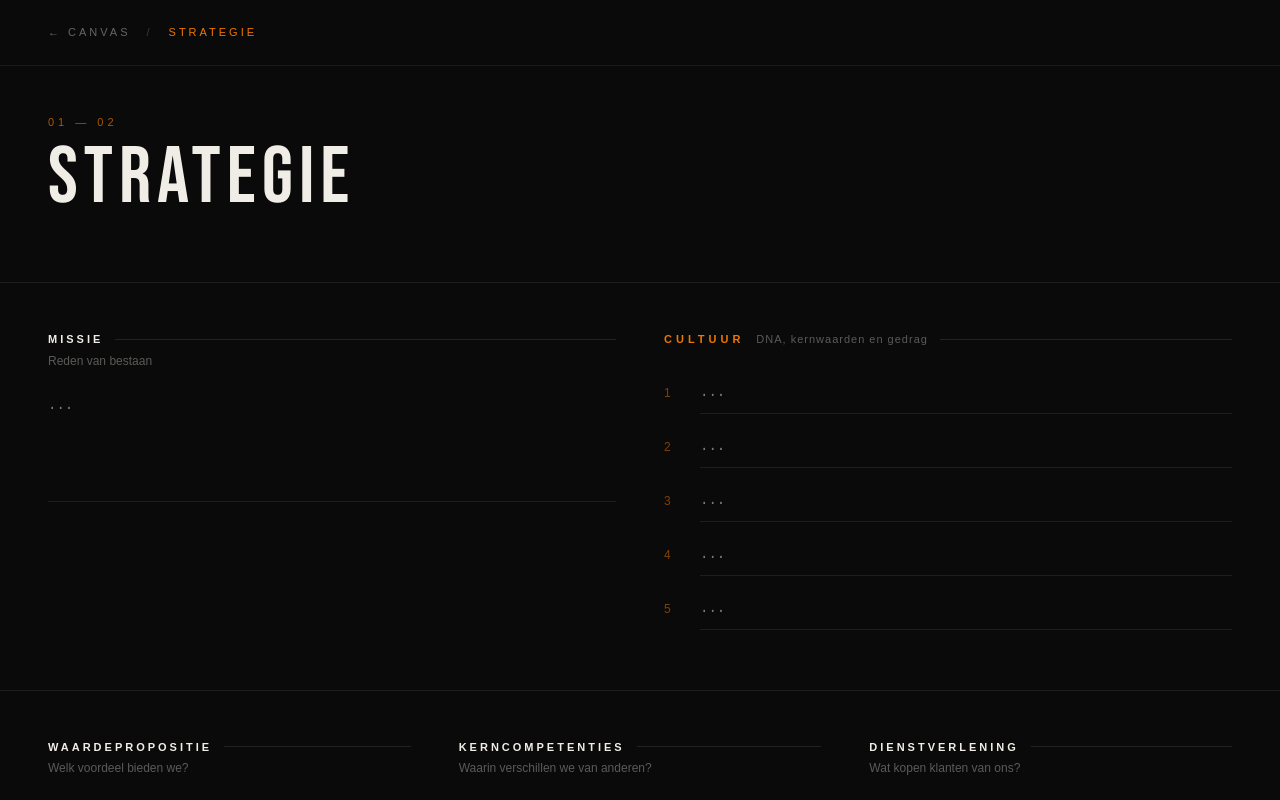
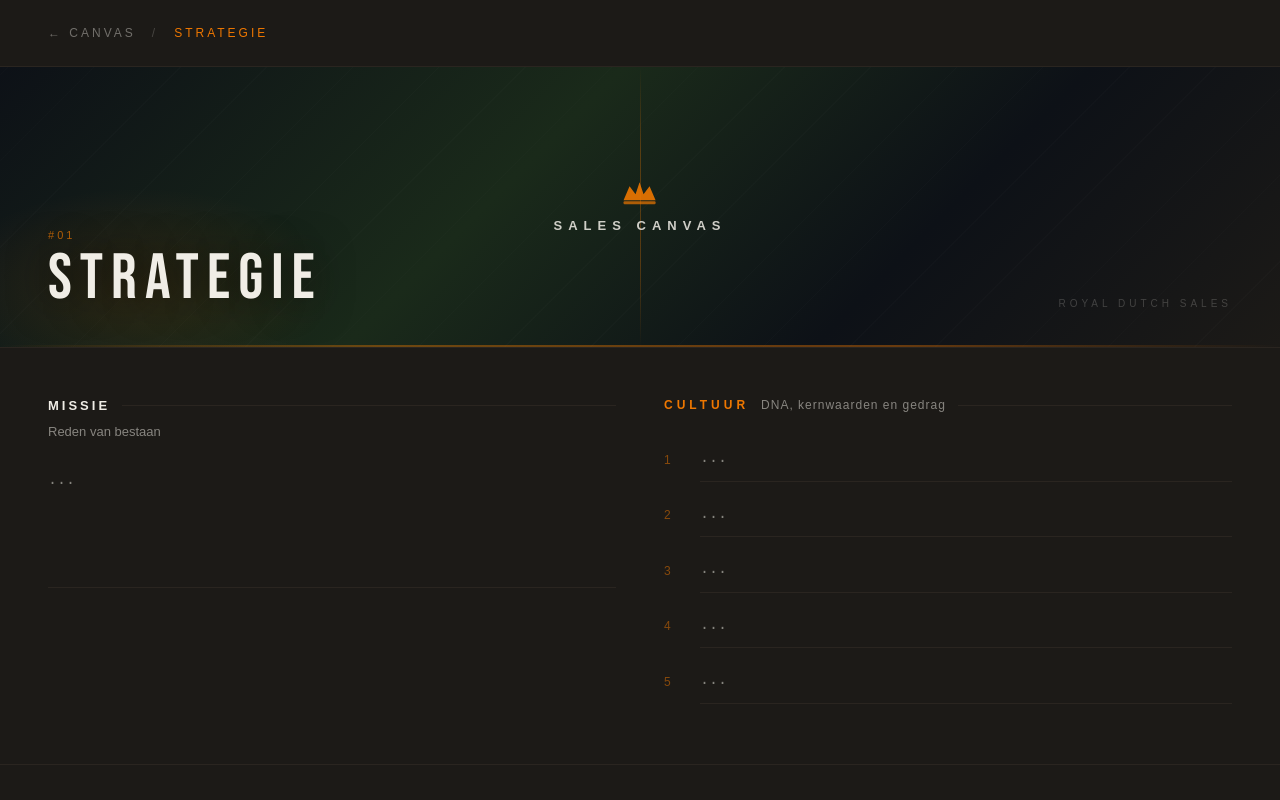
Before and after one commit to arnoceo-ops/arno-blog, a Next.js app: page /canvas/strategie in a window 1280 px wide. Shown: the top 800 px of the page. Built offline with nearby package versions, Linux system fonts and the light colour scheme; no server answers.

Commit message:
feat: canvas UI update - warm bg #1c1a17, grotere fonts, PageHero per sectie

```diff
--- a/app/canvas/mensen/page.tsx
+++ b/app/canvas/mensen/page.tsx
@@ -4,6 +4,7 @@ import { useState, useEffect, useCallback } from 'react'
 import { useUser } from '@clerk/nextjs'
 import { useSupabaseClient } from '@/lib/supabase'
 import Link from 'next/link'
+import { PageHero } from '@/components/canvas/PageHero'
 
 type FieldType = 'textarea' | 'input'
 
@@ -45,22 +46,22 @@ async function getArnoBotFeedback(label: string, sub: string, answer: string): P
 }
 
 const s = {
-  page: { backgroundColor: '#0a0a0a', minHeight: '100vh', color: '#f0ede6', fontFamily: 'var(--font-barlow, sans-serif)' } as React.CSSProperties,
-  nav: { display: 'flex', alignItems: 'center', gap: '16px', padding: '24px 48px', fontSize: '11px', letterSpacing: '3px', borderBottom: '1px solid #1a1a1a' } as React.CSSProperties,
+  page: { backgroundColor: '#1c1a17', minHeight: '100vh', color: '#f0ede6', fontFamily: 'var(--font-barlow, sans-serif)' } as React.CSSProperties,
+  nav: { display: 'flex', alignItems: 'center', gap: '16px', padding: '24px 48px', fontSize: '12px', letterSpacing: '3px', borderBottom: '1px solid #2a2520' } as React.CSSProperties,
   pageHeader: { padding: '48px 48px 0', marginBottom: '64px' } as React.CSSProperties,
-  pageTag: { color: '#EE7700', fontSize: '11px', letterSpacing: '4px', marginBottom: '8px', opacity: 0.7 } as React.CSSProperties,
-  pageTitle: { fontFamily: 'var(--font-bebas), sans-serif', fontSize: '80px', letterSpacing: '6px', color: '#f0ede6', margin: 0, lineHeight: 1 } as React.CSSProperties,
-  sectionDivider: { borderTop: '1px solid #1e1e1e', padding: '48px 48px 0' } as React.CSSProperties,
-  fieldLabel: { fontSize: '11px', fontWeight: 700, letterSpacing: '3px', color: '#f0ede6', marginBottom: '4px', display: 'flex', alignItems: 'center', gap: '12px' } as React.CSSProperties,
-  fieldLabelLine: { flex: 1, height: '1px', backgroundColor: '#222' } as React.CSSProperties,
-  fieldSub: { fontSize: '12px', color: '#f0ede6', opacity: 0.35, marginBottom: '12px' } as React.CSSProperties,
-  textarea: { width: '100%', backgroundColor: 'transparent', border: 'none', borderBottom: '1px solid #1e1e1e', color: '#f0ede6', fontSize: '14px', padding: '12px 0', resize: 'none' as const, outline: 'none', fontFamily: 'var(--font-space-mono, monospace)', lineHeight: 1.7, minHeight: '100px', boxSizing: 'border-box' as const },
-  input: { width: '100%', backgroundColor: 'transparent', border: 'none', borderBottom: '1px solid #1e1e1e', color: '#f0ede6', fontSize: '14px', padding: '10px 0', outline: 'none', fontFamily: 'var(--font-space-mono, monospace)', boxSizing: 'border-box' as const },
-  arnobotBtn: { marginTop: '8px', background: 'none', border: 'none', color: '#EE7700', fontSize: '10px', letterSpacing: '2px', cursor: 'pointer', padding: '0' } as React.CSSProperties,
-  arnobotBox: { marginTop: '12px', borderLeft: '2px solid #EE7700', paddingLeft: '12px', fontSize: '12px', lineHeight: 1.7, color: '#f0ede6', opacity: 0.7, fontFamily: 'var(--font-space-mono, monospace)' } as React.CSSProperties,
-  saveStatus: { position: 'fixed' as const, bottom: '24px', right: '24px', fontSize: '10px', letterSpacing: '3px', color: '#EE7700', opacity: 0.6 },
-  groupLabel: { fontSize: '11px', fontWeight: 700, letterSpacing: '4px', color: '#EE7700', marginBottom: '24px', display: 'flex', alignItems: 'center', gap: '12px' } as React.CSSProperties,
-  groupSub: { fontSize: '11px', color: '#f0ede6', opacity: 0.35, letterSpacing: '1px', fontWeight: 400 } as React.CSSProperties,
+  pageTag: { color: '#EE7700', fontSize: '12px', letterSpacing: '4px', marginBottom: '8px', opacity: 0.8 } as React.CSSProperties,
+  pageTitle: { fontFamily: 'var(--font-bebas), sans-serif', fontSize: '96px', letterSpacing: '8px', color: '#f0ede6', margin: 0, lineHeight: 1 } as React.CSSProperties,
+  sectionDivider: { borderTop: '1px solid #2a2520', padding: '48px 48px 0' } as React.CSSProperties,
+  fieldLabel: { fontSize: '13px', fontWeight: 700, letterSpacing: '3px', color: '#f0ede6', marginBottom: '6px', display: 'flex', alignItems: 'center', gap: '12px' } as React.CSSProperties,
+  fieldLabelLine: { flex: 1, height: '1px', backgroundColor: '#2a2520' } as React.CSSProperties,
+  fieldSub: { fontSize: '13px', color: '#f0ede6', opacity: 0.5, marginBottom: '14px' } as React.CSSProperties,
+  textarea: { width: '100%', backgroundColor: 'transparent', border: 'none', borderBottom: '1px solid #2a2520', color: '#f0ede6', fontSize: '15px', padding: '12px 0', resize: 'none' as const, outline: 'none', fontFamily: 'var(--font-space-mono, monospace)', lineHeight: 1.8, minHeight: '100px', boxSizing: 'border-box' as const },
+  input: { width: '100%', backgroundColor: 'transparent', border: 'none', borderBottom: '1px solid #2a2520', color: '#f0ede6', fontSize: '15px', padding: '10px 0', outline: 'none', fontFamily: 'var(--font-space-mono, monospace)', boxSizing: 'border-box' as const },
+  arnobotBtn: { marginTop: '8px', background: 'none', border: 'none', color: '#EE7700', fontSize: '11px', letterSpacing: '2px', cursor: 'pointer', padding: '0' } as React.CSSProperties,
+  arnobotBox: { marginTop: '12px', borderLeft: '2px solid #EE7700', paddingLeft: '12px', fontSize: '13px', lineHeight: 1.8, color: '#f0ede6', opacity: 0.75, fontFamily: 'var(--font-space-mono, monospace)' } as React.CSSProperties,
+  saveStatus: { position: 'fixed' as const, bottom: '24px', right: '24px', fontSize: '11px', letterSpacing: '3px', color: '#EE7700', opacity: 0.7 },
+  groupLabel: { fontSize: '12px', fontWeight: 700, letterSpacing: '4px', color: '#EE7700', marginBottom: '24px', display: 'flex', alignItems: 'center', gap: '12px' } as React.CSSProperties,
+  groupSub: { fontSize: '12px', color: '#f0ede6', opacity: 0.5, letterSpacing: '1px', fontWeight: 400 } as React.CSSProperties,
 }
 
 interface FieldProps {
@@ -208,10 +209,7 @@ export default function MensenPage() {
         <span style={{ color: '#EE7700' }}>MENSEN</span>
       </nav>
 
-      <div style={s.pageHeader}>
-        <p style={s.pageTag}>03 — 04</p>
-        <h1 style={s.pageTitle}>MENSEN</h1>
-      </div>
+      <PageHero number={2} title="MENSEN" />
 
       {/* PAGINA 3 */}
 
--- a/app/canvas/strategie/page.tsx
+++ b/app/canvas/strategie/page.tsx
@@ -4,6 +4,7 @@ import { useState, useEffect, useCallback } from 'react'
 import { useUser } from '@clerk/nextjs'
 import { useSupabaseClient } from '@/lib/supabase'
 import Link from 'next/link'
+import { PageHero } from '@/components/canvas/PageHero'
 
 type FieldType = 'textarea' | 'input'
 
@@ -71,22 +72,22 @@ async function getArnoBotFeedback(label: string, sub: string, answer: string): P
 }
 
 const s = {
-  page: { backgroundColor: '#0a0a0a', minHeight: '100vh', color: '#f0ede6', fontFamily: 'var(--font-barlow, sans-serif)' } as React.CSSProperties,
-  nav: { display: 'flex', alignItems: 'center', gap: '16px', padding: '24px 48px', fontSize: '11px', letterSpacing: '3px', borderBottom: '1px solid #1a1a1a' } as React.CSSProperties,
+  page: { backgroundColor: '#1c1a17', minHeight: '100vh', color: '#f0ede6', fontFamily: 'var(--font-barlow, sans-serif)' } as React.CSSProperties,
+  nav: { display: 'flex', alignItems: 'center', gap: '16px', padding: '24px 48px', fontSize: '12px', letterSpacing: '3px', borderBottom: '1px solid #2a2520' } as React.CSSProperties,
   pageHeader: { padding: '48px 48px 0', marginBottom: '64px' } as React.CSSProperties,
-  pageTag: { color: '#EE7700', fontSize: '11px', letterSpacing: '4px', marginBottom: '8px', opacity: 0.7 } as React.CSSProperties,
-  pageTitle: { fontFamily: 'var(--font-bebas), sans-serif', fontSize: '80px', letterSpacing: '6px', color: '#f0ede6', margin: 0, lineHeight: 1 } as React.CSSProperties,
-  sectionDivider: { borderTop: '1px solid #1e1e1e', padding: '48px 48px 0' } as React.CSSProperties,
-  fieldLabel: { fontSize: '11px', fontWeight: 700, letterSpacing: '3px', color: '#f0ede6', marginBottom: '4px', display: 'flex', alignItems: 'center', gap: '12px' } as React.CSSProperties,
-  fieldLabelLine: { flex: 1, height: '1px', backgroundColor: '#222' } as React.CSSProperties,
-  fieldSub: { fontSize: '12px', color: '#f0ede6', opacity: 0.35, marginBottom: '12px' } as React.CSSProperties,
-  textarea: { width: '100%', backgroundColor: 'transparent', border: 'none', borderBottom: '1px solid #1e1e1e', color: '#f0ede6', fontSize: '14px', padding: '12px 0', resize: 'none' as const, outline: 'none', fontFamily: 'var(--font-space-mono, monospace)', lineHeight: 1.7, minHeight: '100px', boxSizing: 'border-box' as const },
-  input: { width: '100%', backgroundColor: 'transparent', border: 'none', borderBottom: '1px solid #1e1e1e', color: '#f0ede6', fontSize: '14px', padding: '10px 0', outline: 'none', fontFamily: 'var(--font-space-mono, monospace)', boxSizing: 'border-box' as const },
-  arnobotBtn: { marginTop: '8px', background: 'none', border: 'none', color: '#EE7700', fontSize: '10px', letterSpacing: '2px', cursor: 'pointer', padding: '0' } as React.CSSProperties,
-  arnobotBox: { marginTop: '12px', borderLeft: '2px solid #EE7700', paddingLeft: '12px', fontSize: '12px', lineHeight: 1.7, color: '#f0ede6', opacity: 0.7, fontFamily: 'var(--font-space-mono, monospace)' } as React.CSSProperties,
-  saveStatus: { position: 'fixed' as const, bottom: '24px', right: '24px', fontSize: '10px', letterSpacing: '3px', color: '#EE7700', opacity: 0.6 },
-  groupLabel: { fontSize: '11px', fontWeight: 700, letterSpacing: '4px', color: '#EE7700', marginBottom: '24px', display: 'flex', alignItems: 'center', gap: '12px' } as React.CSSProperties,
-  groupSub: { fontSize: '11px', color: '#f0ede6', opacity: 0.35, letterSpacing: '1px', fontWeight: 400 } as React.CSSProperties,
+  pageTag: { color: '#EE7700', fontSize: '12px', letterSpacing: '4px', marginBottom: '8px', opacity: 0.8 } as React.CSSProperties,
+  pageTitle: { fontFamily: 'var(--font-bebas), sans-serif', fontSize: '96px', letterSpacing: '8px', color: '#f0ede6', margin: 0, lineHeight: 1 } as React.CSSProperties,
+  sectionDivider: { borderTop: '1px solid #2a2520', padding: '48px 48px 0' } as React.CSSProperties,
+  fieldLabel: { fontSize: '13px', fontWeight: 700, letterSpacing: '3px', color: '#f0ede6', marginBottom: '6px', display: 'flex', alignItems: 'center', gap: '12px' } as React.CSSProperties,
+  fieldLabelLine: { flex: 1, height: '1px', backgroundColor: '#2a2520' } as React.CSSProperties,
+  fieldSub: { fontSize: '13px', color: '#f0ede6', opacity: 0.5, marginBottom: '14px' } as React.CSSProperties,
+  textarea: { width: '100%', backgroundColor: 'transparent', border: 'none', borderBottom: '1px solid #2a2520', color: '#f0ede6', fontSize: '15px', padding: '12px 0', resize: 'none' as const, outline: 'none', fontFamily: 'var(--font-space-mono, monospace)', lineHeight: 1.8, minHeight: '100px', boxSizing: 'border-box' as const },
+  input: { width: '100%', backgroundColor: 'transparent', border: 'none', borderBottom: '1px solid #2a2520', color: '#f0ede6', fontSize: '15px', padding: '10px 0', outline: 'none', fontFamily: 'var(--font-space-mono, monospace)', boxSizing: 'border-box' as const },
+  arnobotBtn: { marginTop: '8px', background: 'none', border: 'none', color: '#EE7700', fontSize: '11px', letterSpacing: '2px', cursor: 'pointer', padding: '0' } as React.CSSProperties,
+  arnobotBox: { marginTop: '12px', borderLeft: '2px solid #EE7700', paddingLeft: '12px', fontSize: '13px', lineHeight: 1.8, color: '#f0ede6', opacity: 0.75, fontFamily: 'var(--font-space-mono, monospace)' } as React.CSSProperties,
+  saveStatus: { position: 'fixed' as const, bottom: '24px', right: '24px', fontSize: '11px', letterSpacing: '3px', color: '#EE7700', opacity: 0.7 },
+  groupLabel: { fontSize: '12px', fontWeight: 700, letterSpacing: '4px', color: '#EE7700', marginBottom: '24px', display: 'flex', alignItems: 'center', gap: '12px' } as React.CSSProperties,
+  groupSub: { fontSize: '12px', color: '#f0ede6', opacity: 0.5, letterSpacing: '1px', fontWeight: 400 } as React.CSSProperties,
 }
 
 // ── FIELD COMPONENT — buiten StrategiePage zodat React niet remount op elke render ──
@@ -230,10 +231,7 @@ export default function StrategiePage() {
         <span style={{ color: '#EE7700' }}>STRATEGIE</span>
       </nav>
 
-      <div style={s.pageHeader}>
-        <p style={s.pageTag}>01 — 02</p>
-        <h1 style={s.pageTitle}>STRATEGIE</h1>
-      </div>
+      <PageHero number={1} title="STRATEGIE" />
 
       {/* ROW 1: Missie + Cultuur */}
       <div style={{ ...s.sectionDivider, display: 'grid', gridTemplateColumns: '1fr 1fr', gap: '48px', paddingBottom: '48px' }}>
--- a/app/canvas/uitvoering/page.tsx
+++ b/app/canvas/uitvoering/page.tsx
@@ -4,6 +4,7 @@ import { useState, useEffect, useCallback } from 'react'
 import { useUser } from '@clerk/nextjs'
 import { useSupabaseClient } from '@/lib/supabase'
 import Link from 'next/link'
+import { PageHero } from '@/components/canvas/PageHero'
 
 type FieldType = 'textarea' | 'input'
 
@@ -76,22 +77,22 @@ async function getArnoBotFeedback(label: string, sub: string, answer: string): P
 }
 
 const s = {
-  page: { backgroundColor: '#0a0a0a', minHeight: '100vh', color: '#f0ede6', fontFamily: 'var(--font-barlow, sans-serif)' } as React.CSSProperties,
-  nav: { display: 'flex', alignItems: 'center', gap: '16px', padding: '24px 48px', fontSize: '11px', letterSpacing: '3px', borderBottom: '1px solid #1a1a1a' } as React.CSSProperties,
+  page: { backgroundColor: '#1c1a17', minHeight: '100vh', color: '#f0ede6', fontFamily: 'var(--font-barlow, sans-serif)' } as React.CSSProperties,
+  nav: { display: 'flex', alignItems: 'center', gap: '16px', padding: '24px 48px', fontSize: '12px', letterSpacing: '3px', borderBottom: '1px solid #2a2520' } as React.CSSProperties,
   pageHeader: { padding: '48px 48px 0', marginBottom: '64px' } as React.CSSProperties,
-  pageTag: { color: '#EE7700', fontSize: '11px', letterSpacing: '4px', marginBottom: '8px', opacity: 0.7 } as React.CSSProperties,
-  pageTitle: { fontFamily: 'var(--font-bebas), sans-serif', fontSize: '80px', letterSpacing: '6px', color: '#f0ede6', margin: 0, lineHeight: 1 } as React.CSSProperties,
-  sectionDivider: { borderTop: '1px solid #1e1e1e', padding: '48px 48px 0' } as React.CSSProperties,
-  fieldLabel: { fontSize: '11px', fontWeight: 700, letterSpacing: '3px', color: '#f0ede6', marginBottom: '4px', display: 'flex', alignItems: 'center', gap: '12px' } as React.CSSProperties,
-  fieldLabelLine: { flex: 1, height: '1px', backgroundColor: '#222' } as React.CSSProperties,
-  fieldSub: { fontSize: '12px', color: '#f0ede6', opacity: 0.35, marginBottom: '12px' } as React.CSSProperties,
-  textarea: { width: '100%', backgroundColor: 'transparent', border: 'none', borderBottom: '1px solid #1e1e1e', color: '#f0ede6', fontSize: '14px', padding: '12px 0', resize: 'none' as const, outline: 'none', fontFamily: 'var(--font-space-mono, monospace)', lineHeight: 1.7, minHeight: '90px', boxSizing: 'border-box' as const },
-  input: { width: '100%', backgroundColor: 'transparent', border: 'none', borderBottom: '1px solid #1e1e1e', color: '#f0ede6', fontSize: '14px', padding: '10px 0', outline: 'none', fontFamily: 'var(--font-space-mono, monospace)', boxSizing: 'border-box' as const },
-  arnobotBtn: { marginTop: '8px', background: 'none', border: 'none', color: '#EE7700', fontSize: '10px', letterSpacing: '2px', cursor: 'pointer', padding: '0' } as React.CSSProperties,
-  arnobotBox: { marginTop: '12px', borderLeft: '2px solid #EE7700', paddingLeft: '12px', fontSize: '12px', lineHeight: 1.7, color: '#f0ede6', opacity: 0.7, fontFamily: 'var(--font-space-mono, monospace)' } as React.CSSProperties,
-  saveStatus: { position: 'fixed' as const, bottom: '24px', right: '24px', fontSize: '10px', letterSpacing: '3px', color: '#EE7700', opacity: 0.6 },
-  groupLabel: { fontSize: '11px', fontWeight: 700, letterSpacing: '4px', color: '#EE7700', marginBottom: '8px', display: 'flex', alignItems: 'center', gap: '12px' } as React.CSSProperties,
-  groupSub: { fontSize: '11px', color: '#f0ede6', opacity: 0.35, letterSpacing: '1px', fontWeight: 400 } as React.CSSProperties,
+  pageTag: { color: '#EE7700', fontSize: '12px', letterSpacing: '4px', marginBottom: '8px', opacity: 0.8 } as React.CSSProperties,
+  pageTitle: { fontFamily: 'var(--font-bebas), sans-serif', fontSize: '96px', letterSpacing: '8px', color: '#f0ede6', margin: 0, lineHeight: 1 } as React.CSSProperties,
+  sectionDivider: { borderTop: '1px solid #2a2520', padding: '48px 48px 0' } as React.CSSProperties,
+  fieldLabel: { fontSize: '13px', fontWeight: 700, letterSpacing: '3px', color: '#f0ede6', marginBottom: '6px', display: 'flex', alignItems: 'center', gap: '12px' } as React.CSSProperties,
+  fieldLabelLine: { flex: 1, height: '1px', backgroundColor: '#2a2520' } as React.CSSProperties,
+  fieldSub: { fontSize: '13px', color: '#f0ede6', opacity: 0.5, marginBottom: '14px' } as React.CSSProperties,
+  textarea: { width: '100%', backgroundColor: 'transparent', border: 'none', borderBottom: '1px solid #2a2520', color: '#f0ede6', fontSize: '15px', padding: '12px 0', resize: 'none' as const, outline: 'none', fontFamily: 'var(--font-space-mono, monospace)', lineHeight: 1.8, minHeight: '100px', boxSizing: 'border-box' as const },
+  input: { width: '100%', backgroundColor: 'transparent', border: 'none', borderBottom: '1px solid #2a2520', color: '#f0ede6', fontSize: '15px', padding: '10px 0', outline: 'none', fontFamily: 'var(--font-space-mono, monospace)', boxSizing: 'border-box' as const },
+  arnobotBtn: { marginTop: '8px', background: 'none', border: 'none', color: '#EE7700', fontSize: '11px', letterSpacing: '2px', cursor: 'pointer', padding: '0' } as React.CSSProperties,
+  arnobotBox: { marginTop: '12px', borderLeft: '2px solid #EE7700', paddingLeft: '12px', fontSize: '13px', lineHeight: 1.8, color: '#f0ede6', opacity: 0.75, fontFamily: 'var(--font-space-mono, monospace)' } as React.CSSProperties,
+  saveStatus: { position: 'fixed' as const, bottom: '24px', right: '24px', fontSize: '11px', letterSpacing: '3px', color: '#EE7700', opacity: 0.7 },
+  groupLabel: { fontSize: '12px', fontWeight: 700, letterSpacing: '4px', color: '#EE7700', marginBottom: '24px', display: 'flex', alignItems: 'center', gap: '12px' } as React.CSSProperties,
+  groupSub: { fontSize: '12px', color: '#f0ede6', opacity: 0.5, letterSpacing: '1px', fontWeight: 400 } as React.CSSProperties,
 }
 
 interface FieldProps {
@@ -218,10 +219,7 @@ export default function UitvoeringPage() {
         <span style={{ color: '#EE7700' }}>UITVOERING</span>
       </nav>
 
-      <div style={s.pageHeader}>
-        <p style={s.pageTag}>05 — 06</p>
-        <h1 style={s.pageTitle}>UITVOERING</h1>
-      </div>
+      <PageHero number={3} title="UITVOERING" />
 
       {/* KWARTAALTHEMA */}
       <div style={{ ...s.sectionDivider, paddingBottom: '48px' }}>
--- /dev/null
+++ b/components/canvas/PageHero.tsx
@@ -0,0 +1,165 @@
+// PageHero.tsx
+// Plaatsen in: components/canvas/PageHero.tsx
+// Gebruik: <PageHero number={1} title="STRATEGIE" />
+
+import React from 'react'
+
+interface PageHeroProps {
+  number: number        // 1 = Strategie, 2 = Mensen, 3 = Uitvoering
+  title: string         // 'STRATEGIE' | 'MENSEN' | 'UITVOERING'
+}
+
+// Elk thema heeft een uniek gradient/patroon passend bij het originele document
+const themes: Record<number, { gradient: string; accent: string }> = {
+  1: {
+    // Strategie — koud, krachtig (beer/vis imagery in origineel)
+    gradient: 'linear-gradient(135deg, #0d1117 0%, #1a2a1a 40%, #0d1117 70%, #1c1a17 100%)',
+    accent: '#2a4a2a',
+  },
+  2: {
+    // Mensen — warm, menselijk (sollicitanten/Matrix imagery)
+    gradient: 'linear-gradient(135deg, #0d0d0d 0%, #1a1209 40%, #0d0d0d 70%, #1c1a17 100%)',
+    accent: '#3a2a10',
+  },
+  3: {
+    // Uitvoering — dynamisch, snel (atleet/cheetah imagery)
+    gradient: 'linear-gradient(135deg, #0a0f1a 0%, #1a1020 40%, #0a0f1a 70%, #1c1a17 100%)',
+    accent: '#1a1030',
+  },
+}
+
+export function PageHero({ number, title }: PageHeroProps) {
+  const theme = themes[number] || themes[1]
+
+  return (
+    <div style={{
+      position: 'relative',
+      width: '100%',
+      height: '280px',
+      overflow: 'hidden',
+      background: theme.gradient,
+      marginBottom: '0',
+    }}>
+
+      {/* Achtergrond textuur — diagonale lijnen */}
+      <div style={{
+        position: 'absolute',
+        inset: 0,
+        backgroundImage: `repeating-linear-gradient(
+          -45deg,
+          transparent,
+          transparent 60px,
+          rgba(255,255,255,0.012) 60px,
+          rgba(255,255,255,0.012) 61px
+        )`,
+        pointerEvents: 'none',
+      }} />
+
+      {/* Oranje gloed links — filmisch lichtlek */}
+      <div style={{
+        position: 'absolute',
+        bottom: '-40px',
+        left: '-60px',
+        width: '400px',
+        height: '200px',
+        background: 'radial-gradient(ellipse at center, rgba(238,119,0,0.12) 0%, transparent 70%)',
+        pointerEvents: 'none',
+      }} />
+
+      {/* Verticale scheidingslijn midden — zoals in origineel */}
+      <div style={{
+        position: 'absolute',
+        left: '50%',
+        top: 0,
+        bottom: 0,
+        width: '1px',
+        background: 'linear-gradient(to bottom, transparent, rgba(238,119,0,0.3) 30%, rgba(238,119,0,0.3) 70%, transparent)',
+        pointerEvents: 'none',
+      }} />
+
+      {/* Centrum: kroontje + SALES CANVAS */}
+      <div style={{
+        position: 'absolute',
+        top: '50%',
+        left: '50%',
+        transform: 'translate(-50%, -50%)',
+        display: 'flex',
+        flexDirection: 'column',
+        alignItems: 'center',
+        gap: '10px',
+      }}>
+        {/* Kroontje SVG — RDS stijl */}
+        <svg width="36" height="28" viewBox="0 0 36 28" fill="none">
+          <path d="M2 22L8 8L14 16L18 4L22 16L28 8L34 22H2Z" fill="#EE7700" opacity="0.9"/>
+          <rect x="2" y="23" width="32" height="3" rx="1" fill="#EE7700" opacity="0.7"/>
+        </svg>
+        <div style={{
+          fontFamily: 'var(--font-barlow, sans-serif)',
+          fontSize: '13px',
+          fontWeight: 700,
+          letterSpacing: '6px',
+          color: '#f0ede6',
+          opacity: 0.85,
+        }}>
+          SALES CANVAS
+        </div>
+      </div>
+
+      {/* Links onderin: sectienummer + titel */}
+      <div style={{
+        position: 'absolute',
+        bottom: '36px',
+        left: '48px',
+        display: 'flex',
+        flexDirection: 'column',
+        gap: '4px',
+      }}>
+        <div style={{
+          fontFamily: 'var(--font-barlow, sans-serif)',
+          fontSize: '11px',
+          letterSpacing: '3px',
+          color: '#EE7700',
+          opacity: 0.7,
+        }}>
+          #{number < 10 ? `0${number}` : number}
+        </div>
+        <div style={{
+          fontFamily: 'var(--font-bebas), sans-serif',
+          fontSize: '64px',
+          letterSpacing: '8px',
+          color: '#f0ede6',
+          lineHeight: 1,
+          textShadow: '0 2px 40px rgba(0,0,0,0.8)',
+        }}>
+          {title}
+        </div>
+      </div>
+
+      {/* Rechts onderin: subtiele RDS tekst */}
+      <div style={{
+        position: 'absolute',
+        bottom: '36px',
+        right: '48px',
+        fontFamily: 'var(--font-barlow, sans-serif)',
+        fontSize: '10px',
+        letterSpacing: '4px',
+        color: '#f0ede6',
+        opacity: 0.2,
+      }}>
+        ROYAL DUTCH SALES
+      </div>
+
+      {/* Onderrand: oranje lijn */}
+      <div style={{
+        position: 'absolute',
+        bottom: 0,
+        left: 0,
+        right: 0,
+        height: '2px',
+        background: 'linear-gradient(to right, transparent, #EE7700 30%, #EE7700 70%, transparent)',
+        opacity: 0.4,
+      }} />
+
+    </div>
+  )
+}
```
